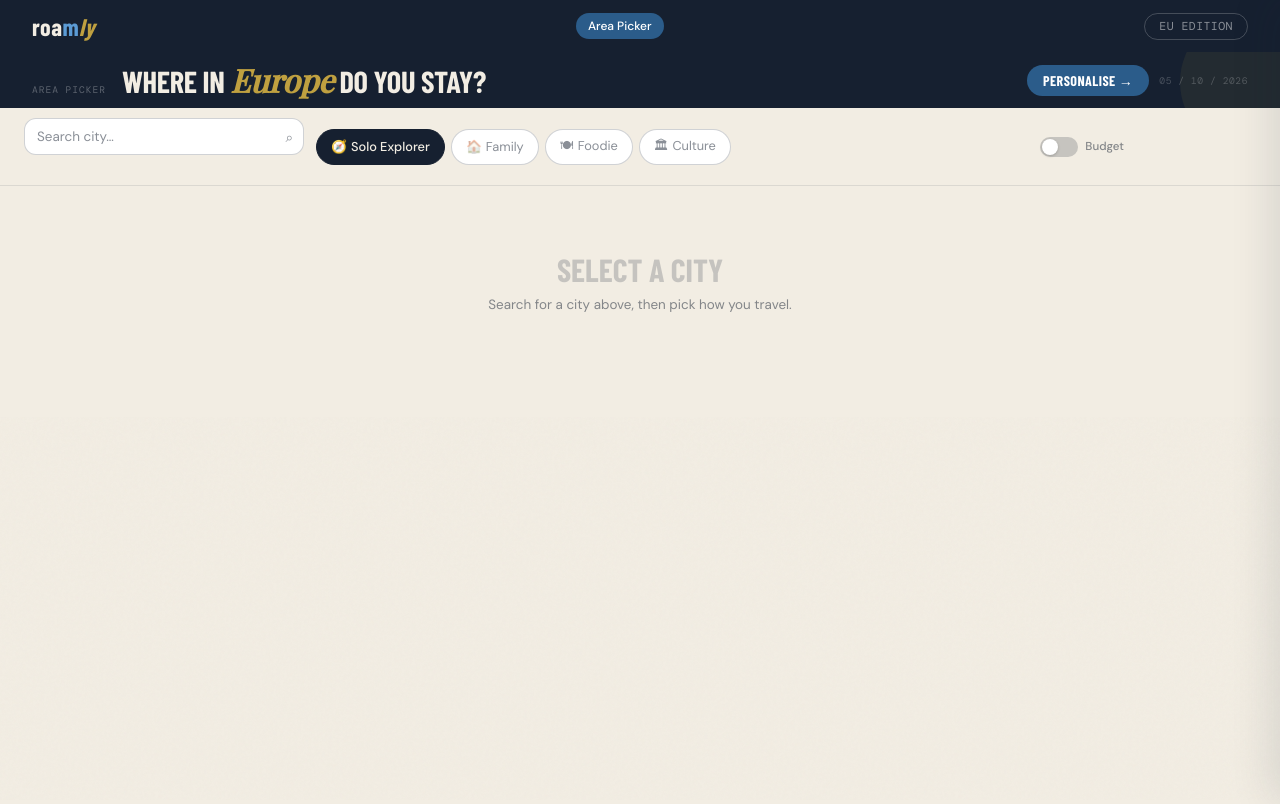
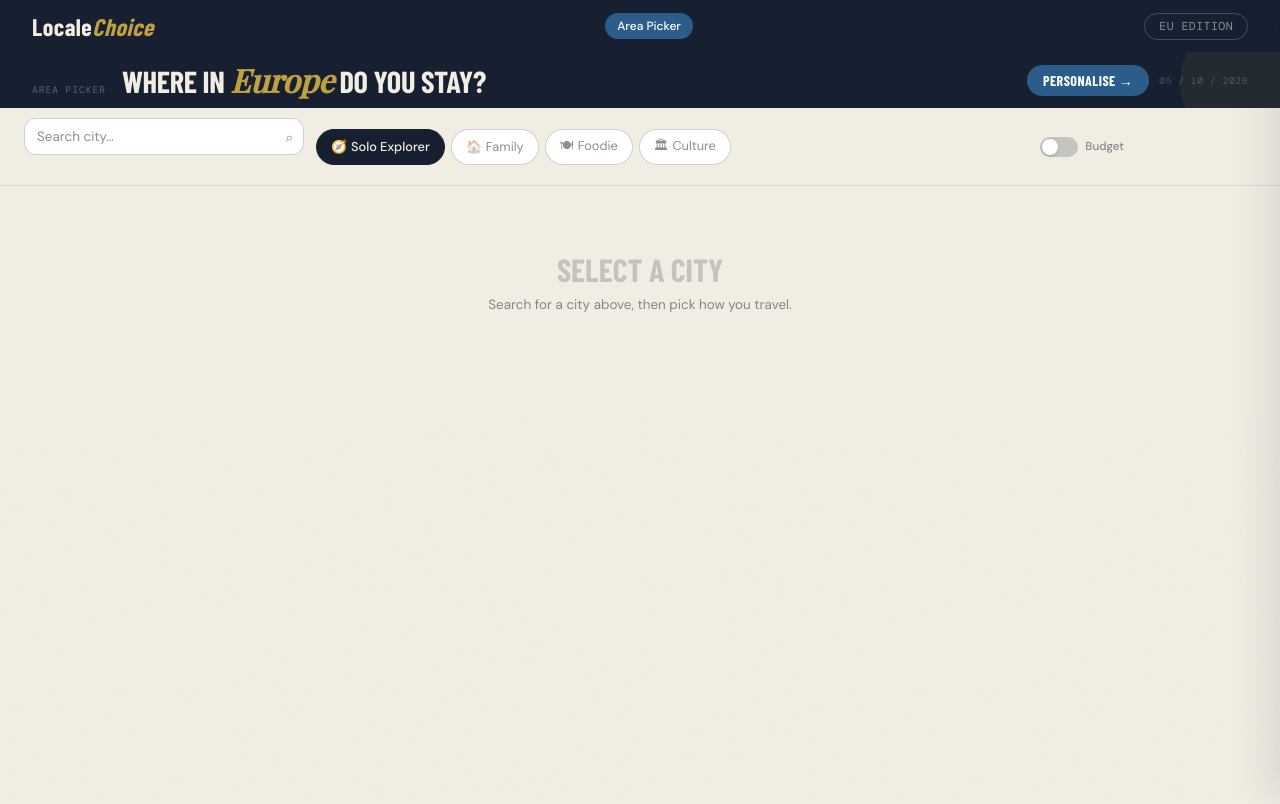
Before and after one commit to nisha5402-jpg/Roamly, a plain HTML site: page index.html in a window 1280 px wide. Drawn offline with nearby package versions, Linux system fonts and the light colour scheme; some packages are replaced by stand-ins of ours; a web font is replaced by a local one.

Commit message:
index.html

```diff
--- a/index.html
+++ b/index.html
@@ -3,9 +3,9 @@
 <head>
 <meta charset="UTF-8"/>
 <meta name="viewport" content="width=device-width,initial-scale=1"/>
-<title>Roamly — Find your neighbourhood in Europe</title>
+<title>LocaleChoice — Find your neighbourhood in Europe</title>
 <meta name="description" content="Ranked neighbourhood guide for 110 European cities. Find where to stay based on your travel style — solo, family, foodie or culture. Scored from real OpenStreetMap data and expert editorial research."/>
-<meta property="og:title" content="Roamly — European Neighbourhood Picker"/>
+<meta property="og:title" content="LocaleChoice — European Neighbourhood Picker"/>
 <meta property="og:description" content="110 cities. 384 neighbourhoods. Ranked by what matters to you."/>
 <link rel="preconnect" href="https://fonts.googleapis.com"/>
 <link rel="preconnect" href="https://fonts.gstatic.com" crossorigin/>
@@ -562,7 +562,7 @@ body::before{
 <body>
 
 <nav class="nav">
-  <div class="logo">roa<span>m</span><em>ly</em></div>
+  <div class="logo">Locale<em>Choice</em></div>
   <div class="nav-pills">
     <a class="nav-pill active">Area Picker</a>
   </div>
```
